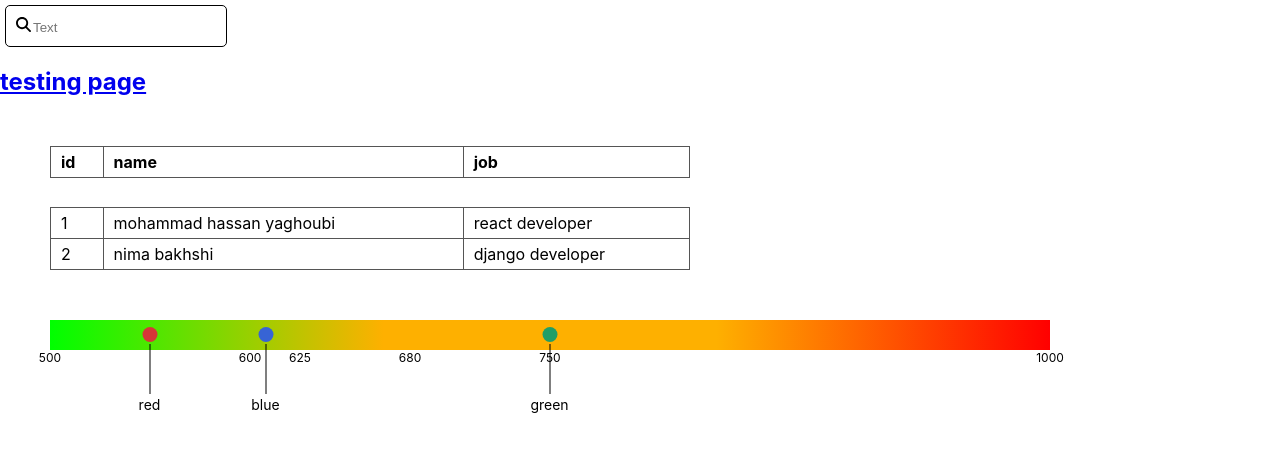
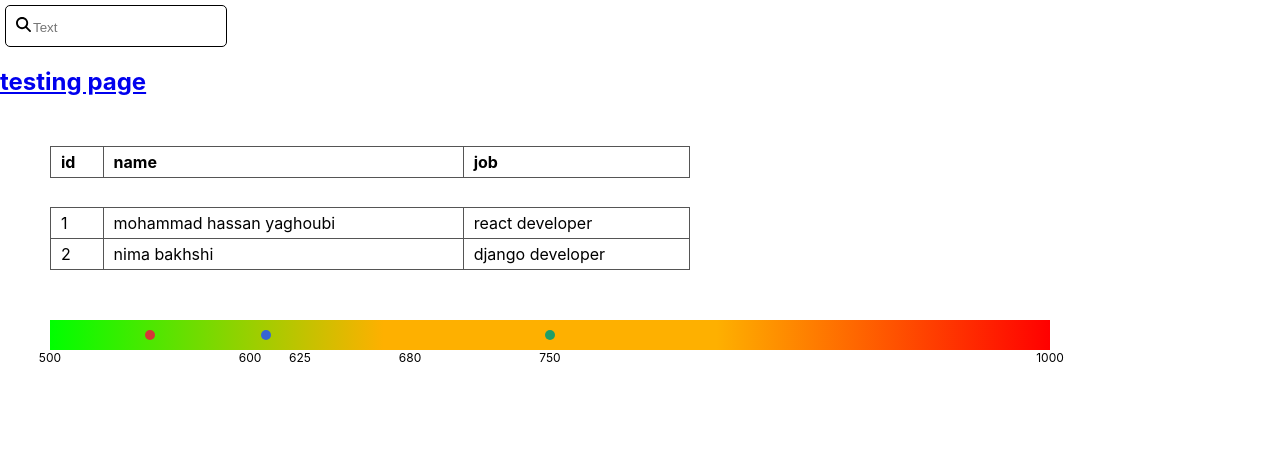
Before and after one commit to Yaghoubi-MH/nima, a React (Create React App) app: page / in a window 1280 px wide. Shown: the top 452 px of the page. Built offline with nearby package versions, Linux system fonts and the light colour scheme.

Commit message:
added bullet chart component

```diff
--- a/src/components/Chart/AdvanceBullet/index.js
+++ b/src/components/Chart/AdvanceBullet/index.js
@@ -2,12 +2,8 @@ import React from "react";
 
 import styles from "./AdvanceBullet.module.css"
 
-const AdvanceBullet = ({style, calculateLeftHandler}) => {
+const AdvanceBullet = ({style, calculateLeftHandler, list}) => {
 
-    const list = [
-        {score: 550, color: '#d53737', text: 'red'},
-        {score: 608, color: '#3764d5', text: 'blue'},
-        {score: 750, color: '#209e67', text: 'green'}]
 
     return(
         <>
--- a/src/components/Chart/SimpleBullet/index.js
+++ b/src/components/Chart/SimpleBullet/index.js
@@ -1,11 +1,11 @@
 import React from "react";
 import styles from "./SimpleBullet.module.css";
 
-const SimpleBullet = ({bullets, calculateLeftHandler, height}) => {
+const SimpleBullet = ({list, calculateLeftHandler, height}) => {
 
     return(
         <>
-            {bullets.map((i,index) => (
+            {list.map((i,index) => (
                 <span key={index}
                       style={{
                           left: calculateLeftHandler(i.score),
--- a/src/components/Chart/index.js
+++ b/src/components/Chart/index.js
@@ -4,13 +4,8 @@ import styles from './Chart.module.css'
 import SimpleBullet from "./SimpleBullet";
 import AdvanceBullet from "./AdvanceBullet";
 
-const BulletChart = ({style , width, list, componentSimpleBullet}) => {
+const BulletChart = ({style , width, list, componentSimpleBullet, bulletList}) => {
     console.log(componentSimpleBullet)
-    const bullets = [
-        {score: 580, color: '#472e8b'},
-        {score: 610, color: '#920e53'},
-        {score: 940, color: '#0fc4bc'},
-    ]
 
     const calculateLeftHandler = (value) => {
          return (width / (list[list.length - 1] - list[0])) * (value - list[0])
@@ -20,8 +15,8 @@ const BulletChart = ({style , width, list, componentSimpleBullet}) => {
         <div className={style.chart_container}>
             <div className={style.gage_container}>
                 { componentSimpleBullet ?
-                    <SimpleBullet bullets={bullets} calculateLeftHandler={calculateLeftHandler} height={10} />
-                    : <AdvanceBullet style={style} calculateLeftHandler={calculateLeftHandler} /> }
+                    <SimpleBullet list={bulletList} calculateLeftHandler={calculateLeftHandler} height={10} />
+                    : <AdvanceBullet list={bulletList} style={style} calculateLeftHandler={calculateLeftHandler} /> }
             </div>
             <div className={styles.num_container}>
                 {
--- a/src/pages/HomePage/index.js
+++ b/src/pages/HomePage/index.js
@@ -12,7 +12,13 @@ const HomePage = ({style}) => {
         {id:1, name:'mohammad hassan yaghoubi', job: 'react developer'},
         {id:2, name:'nima bakhshi', job: 'django developer'}
     ]
+
     const chartList = [500, 600, 625, 680, 750, 1000]
+
+    const bulletList = [
+        {score: 550, color: '#d53737', text: 'red'},
+        {score: 608, color: '#3764d5', text: 'blue'},
+        {score: 750, color: '#209e67', text: 'green'}]
 
     return(
         <>
@@ -25,8 +31,9 @@ const HomePage = ({style}) => {
                 style={styles}
                 width={1000}
                 list={chartList}
+                bulletList={bulletList}
                 bulletHeight={20}
-                componentSimpleBullet={false}/>
+                componentSimpleBullet={true}/>
         </>
     )
 }
```
